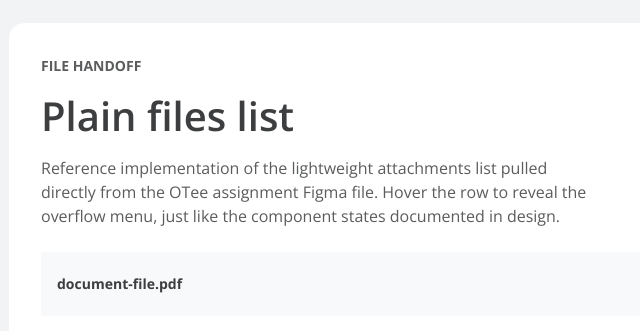
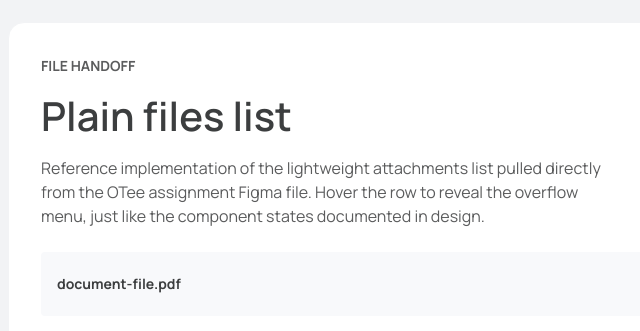
Before and after one commit to iasonasgeorgiadis/otee-assignment, a React (Vite) app: page / in a window 1280 px wide. Shown: the part 311-642 px from the top of the page, without its empty margins (169-809 px from the left). Built offline with nearby package versions, Linux system fonts and the light colour scheme.

Commit message:
Updated button.css, semantic.ss and primitives.css

```diff
--- a/src/styles/tokens/components.css
+++ b/src/styles/tokens/components.css
@@ -1259,6 +1259,7 @@
 */
 
 :root {
+  --igds-plain-files-list-gap: var(--igds-space-4);
   --igds-plain-files-list-item-padding-x: var(--igds-space-16);
   --igds-plain-files-list-item-padding-y: var(--igds-space-8);
   --igds-plain-files-list-item-radius: var(--igds-radius-sm);
@@ -1271,59 +1272,8 @@
   --igds-plain-files-list-line-height: var(--igds-typography-body-line-height-small);
   --igds-plain-files-list-icon-color: var(--igds-color-icon-neutral-grey-secondary);
   --igds-plain-files-list-action-size: var(--igds-space-32);
-  --igds-plain-files-list-max-width: 44.7rem; /* 715px from Figma spec */
   --igds-plain-files-list-transition-duration: 150ms;
   --igds-plain-files-list-transition-easing: ease-in-out;
-}
-
-
-/* =============================================================================
-   DETAILED FILES LIST COMPONENT TOKENS
-   ============================================================================= */
-
-/* Detailed Files List Component - From Figma MCP Analysis
-   Figma Component: "detailed-files-list" (Node ID: 40016945-8753)
-   Last Extracted: 2025-01-21 via #get_design_context
-
-   Key visual specs:
-   - Same container width/background behavior as plain list
-   - Thumbnail = 40px square with subtle border + uppercase file type label
-   - File size metadata uses Body Small Medium semantics (#5b5c5d)
-   - Trailing action icon uses neutral ghost button for hover/focus feedback
-*/
-
-:root {
-  --igds-detailed-files-list-padding-x: var(--igds-space-8);
-  --igds-detailed-files-list-padding-y: var(--igds-space-8);
-  --igds-detailed-files-list-gap: var(--igds-space-8);
-  --igds-detailed-files-list-radius: var(--igds-radius-sm);
-  --igds-detailed-files-list-background-default: var(--igds-color-background-neutral-white-lighter);
-  --igds-detailed-files-list-background-hover: var(--igds-color-background-neutral-white-light);
-  --igds-detailed-files-list-font-family: var(--igds-typography-body-family);
-  --igds-detailed-files-list-text-color: var(--igds-color-text-neutral-grey-primary);
-  --igds-detailed-files-list-name-font-size: var(--igds-typography-body-size-small);
-  --igds-detailed-files-list-name-font-weight: var(--igds-typography-body-weight-strong);
-  --igds-detailed-files-list-name-line-height: var(--igds-typography-body-line-height-small);
-  --igds-detailed-files-list-meta-font-size: var(--igds-typography-body-size-small);
-  --igds-detailed-files-list-meta-font-weight: var(--igds-typography-weight-medium);
-  --igds-detailed-files-list-meta-line-height: var(--igds-typography-body-line-height-small);
-  --igds-detailed-files-list-meta-color: var(--igds-color-text-neutral-grey-secondary);
-  --igds-detailed-files-list-thumbnail-size: var(--igds-space-40);
-  --igds-detailed-files-list-thumbnail-radius: var(--igds-radius-sm);
-  --igds-detailed-files-list-thumbnail-background: var(--igds-color-background-neutral-white);
-  --igds-detailed-files-list-thumbnail-border-color: var(--igds-color-border-neutral-grey-light);
-  --igds-detailed-files-list-thumbnail-border-width: 1px;
-  --igds-detailed-files-list-thumbnail-font-size: var(--igds-typography-size-xs);
-  --igds-detailed-files-list-thumbnail-font-weight: var(--igds-typography-body-weight-strong);
-  --igds-detailed-files-list-thumbnail-letter-spacing: var(--igds-typography-caption-letter-spacing);
-  --igds-detailed-files-list-thumbnail-text-color: var(--igds-color-text-neutral-grey-primary);
-  --igds-detailed-files-list-info-gap: var(--igds-space-4);
-  --igds-detailed-files-list-action-size: var(--igds-space-32);
-  --igds-detailed-files-list-action-color: var(--igds-color-icon-neutral-grey-secondary);
-  --igds-detailed-files-list-action-icon-size: var(--igds-space-20);
-  --igds-detailed-files-list-max-width: 44.7rem;
-  --igds-detailed-files-list-transition-duration: 150ms;
-  --igds-detailed-files-list-transition-easing: ease-in-out;
 }
 
 
--- a/src/styles/tokens/primitives.css
+++ b/src/styles/tokens/primitives.css
@@ -200,7 +200,7 @@
   --igds-typography-letter-spacing-wide: 1;
 
   /* Font Families */
-  --igds-typography-family-sans: "Open Sans", sans-serif;
+  --igds-typography-family-sans: "Manrope", sans-serif;
   --igds-typography-family-serif: "Source Serif Pro", serif;
   --igds-typography-family-mono: "Fira Code", monospace;
 }
--- a/src/styles/tokens/semantic.css
+++ b/src/styles/tokens/semantic.css
@@ -578,7 +578,7 @@
   /* Button */
   --igds-typography-button-family: var(--igds-typography-family-sans);
   --igds-typography-button-size: var(--igds-typography-size-sm);
-  --igds-typography-button-weight: var(--igds-typography-weight-medium);
+  --igds-typography-button-weight: var(--igds-typography-weight-bold);
   --igds-typography-button-line-height: var(--igds-typography-line-height-normal);
   --igds-typography-button-letter-spacing: var(--igds-typography-letter-spacing-normal);
 
```
